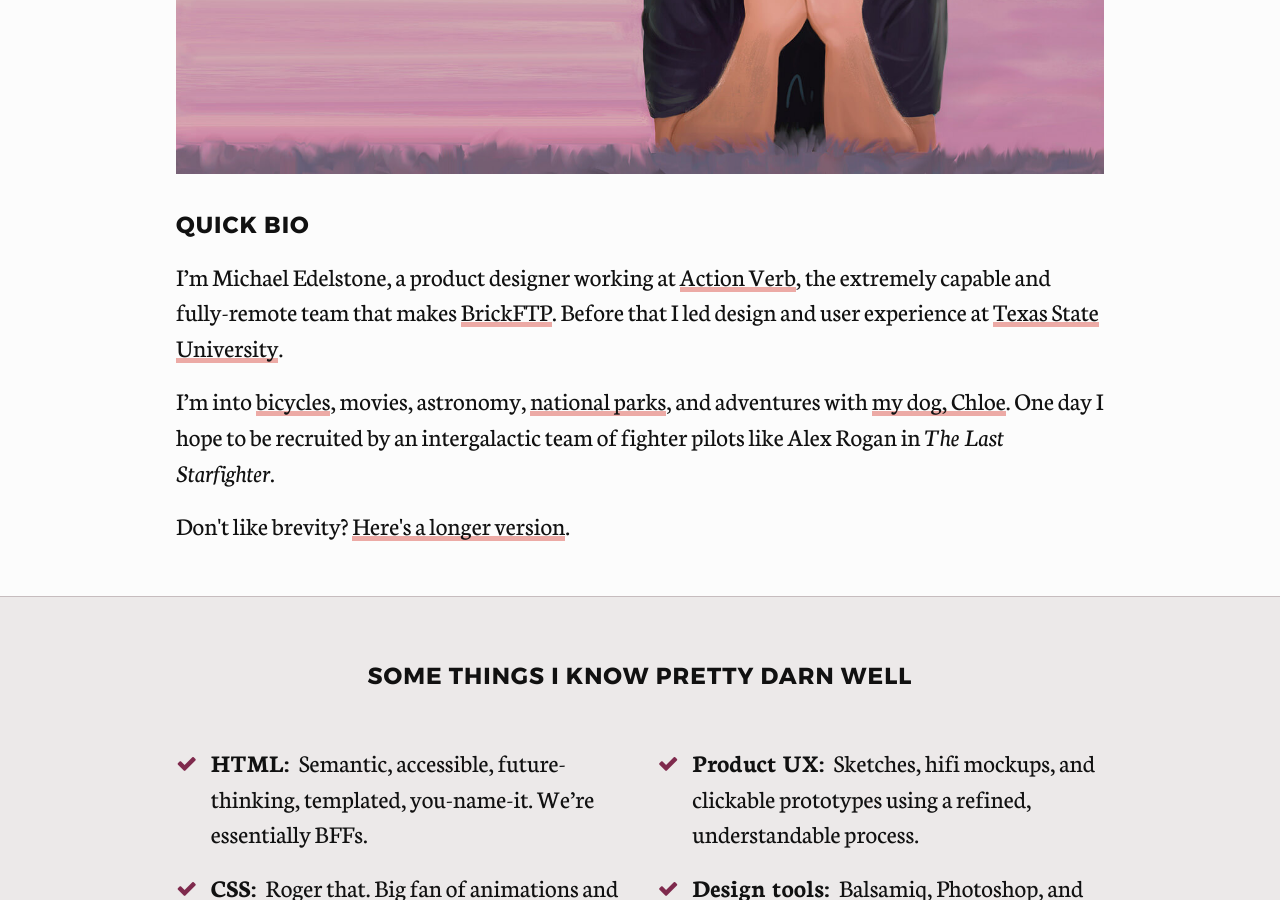
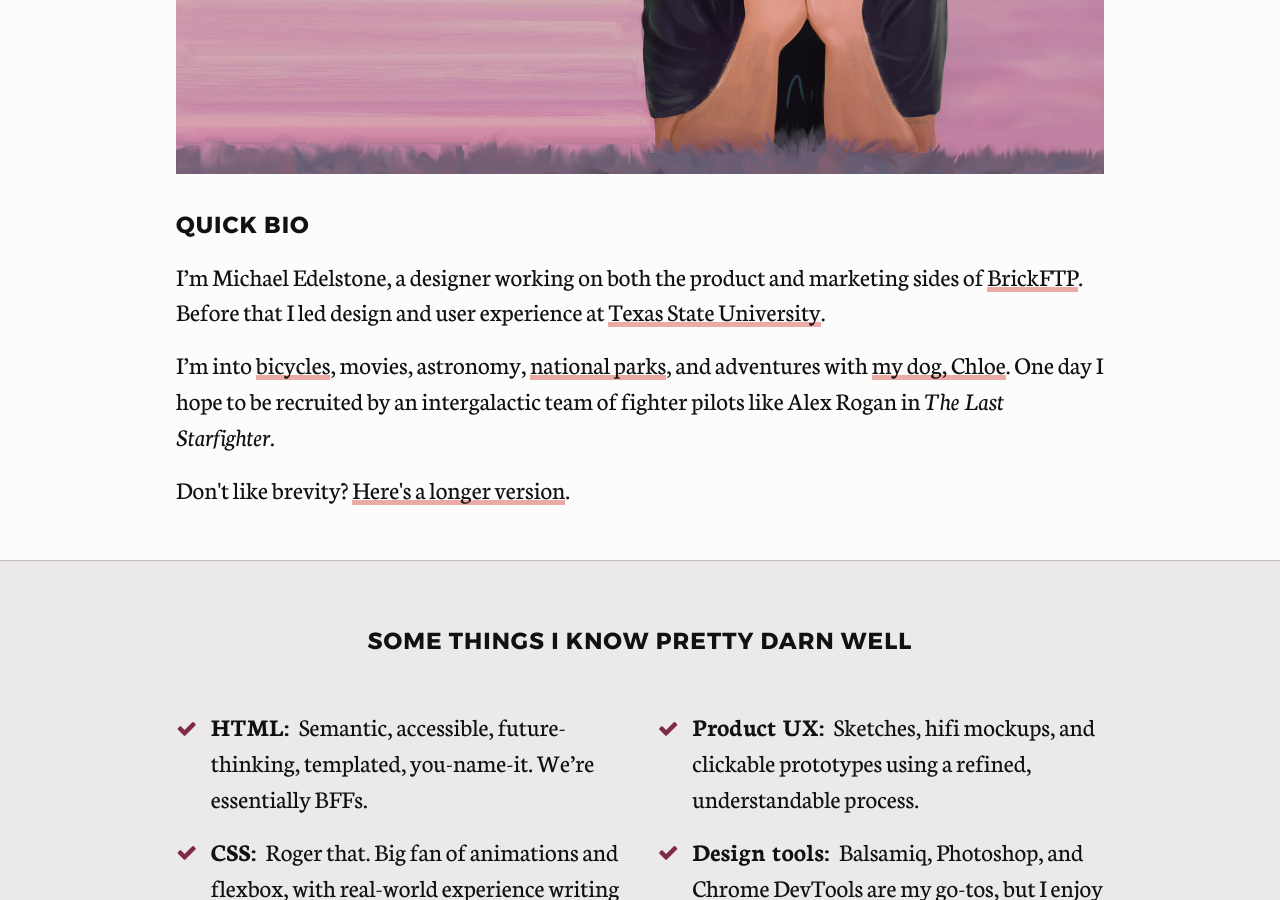
Before and after one commit to edelstone/my-website, a Jekyll site: the page built from about.html, in a window 1280 px wide and 900 px high, scrolled down 513 px. Built offline with Jekyll 4.4.1, drawn with Linux system fonts in a browser that asks for light colours.

Commit message:
updates about me text

```diff
--- a/about.html
+++ b/about.html
@@ -20,7 +20,7 @@ button-next-link: /portfolio
 
 		<div class="text-intro">
 			<h2>Quick bio</h2>
-			<p>I’m Michael Edelstone, a product designer working at <a href="https://actionverb.com/">Action Verb</a>, the extremely capable and fully-remote team that makes <a href="https://brickftp.com/">BrickFTP</a>. Before that I led design and user experience at <a href="http://umarketing.txstate.edu">Texas State University</a>.</p>
+			<p>I’m Michael Edelstone, a designer working on both the product and marketing sides of <a href="https://brickftp.com/">BrickFTP</a>. Before that I led design and user experience at <a href="http://umarketing.txstate.edu">Texas State University</a>.</p>
 			<p>I&#8217;m into <a href="https://photos.app.goo.gl/ibakW6gsRauxRT9D3">bicycles</a>, movies, astronomy, <a href="https://drive.google.com/open?id=18UmsEMmCnD-Nw_pzG3fmYnuURfY&usp=sharing">national parks</a>, and adventures with <a href="https://photos.app.goo.gl/NgCfeXFpNXnYUSYD3">my dog, Chloe</a>. One day I hope to be recruited by an intergalactic team of fighter pilots like Alex Rogan in <i>The Last Starfighter</i>.</p>
 			<p>Don't like brevity? <a href="https://edelstone.github.io/">Here's a longer version</a>.</p>
 		</div>
```
